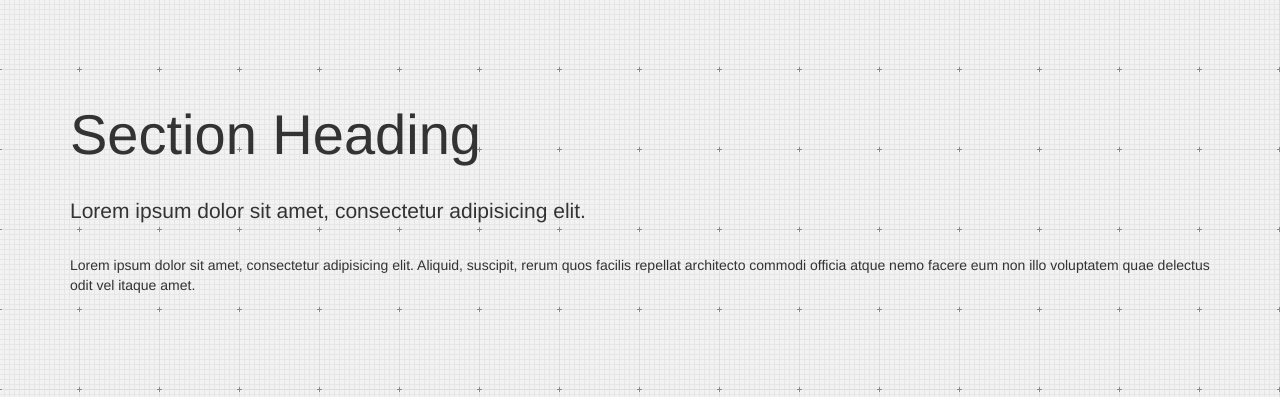
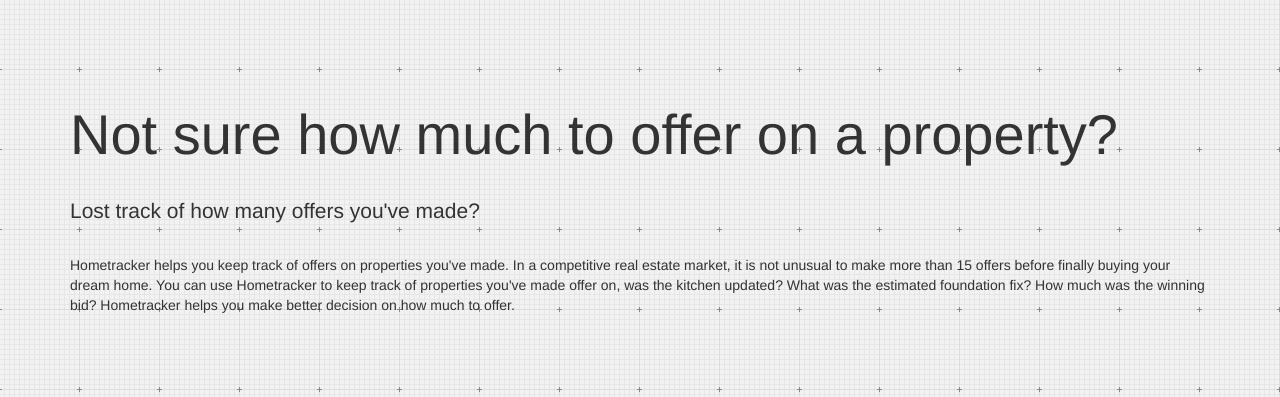
Before and after one commit to PatrickSeet/hometracker, a Django app: page / in a window 1280 px wide. Shown: the part 251-648 px from the top of the page. Run offline with Django 3.2, Linux system fonts and the light colour scheme; some libraries are stand-ins or nearby versions.

Commit message:
updated front page

```diff
--- a/hometracker/templates/base_template.html
+++ b/hometracker/templates/base_template.html
@@ -70,7 +70,7 @@
 <!-- Footer -->
 <div class="footer">
     <div class="container">
-                <p class="text-muted">Copyright &copy; Your Website 2014</p>
+                <p class="text-muted">Copyright &copy; Patrick Seet 2014</p>
     </div>
     <!-- /.container -->
 </div>
--- a/hometracker/templates/index.html
+++ b/hometracker/templates/index.html
@@ -17,13 +17,15 @@
         <div class="container">
             <div class="row">
                 <div class="col-lg-12">
-                    <h1 class="section-heading">Section Heading</h1>
+                    <h2 class="section-heading">Not sure how much to offer on a property?</h2>
 
-                    <p class="lead section-lead">Lorem ipsum dolor sit amet, consectetur adipisicing elit.</p>
+                    <p class="lead section-lead">Lost track of how many offers you've made?</p>
 
-                    <p class="section-paragraph">Lorem ipsum dolor sit amet, consectetur adipisicing elit. Aliquid,
-                        suscipit, rerum quos facilis repellat architecto commodi officia atque nemo facere eum non illo
-                        voluptatem quae delectus odit vel itaque amet.</p>
+                    <p class="section-paragraph">Hometracker helps you keep track of offers on properties you've made.
+                    In a competitive real estate market, it is not unusual to make more than 15 offers before finally
+                    buying your dream home. You can use Hometracker to keep track of properties you've made offer on,
+                    was the kitchen updated? What was the estimated foundation fix? How much was the winning bid?
+                    Hometracker helps you make better decision on how much to offer.</p>
                 </div>
             </div>
         </div>
@@ -36,13 +38,7 @@
         <div class="container">
             <div class="row">
                 <div class="col-lg-12">
-                    <h1 class="section-heading">Section Heading</h1>
 
-                    <p class="lead section-lead">Lorem ipsum dolor sit amet, consectetur adipisicing elit.</p>
-
-                    <p class="section-paragraph">Lorem ipsum dolor sit amet, consectetur adipisicing elit. Aliquid,
-                        suscipit, rerum quos facilis repellat architecto commodi officia atque nemo facere eum non illo
-                        voluptatem quae delectus odit vel itaque amet.</p>
                 </div>
             </div>
         </div>
```
